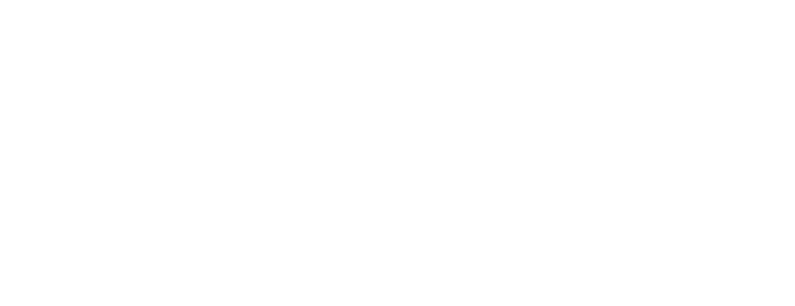
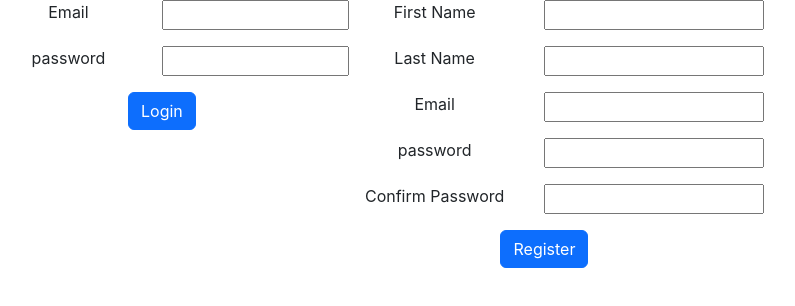
Before and after one commit to GBann1/Star-Trekker, a React (Create React App) app in the folder client/: page /login_or_register in a window 1280 px wide. Before the commit this address had no page. Shown: the top 306 px of the page, without its empty margins (13-808 px from the left). Built offline with nearby package versions, Linux system fonts and the light colour scheme.

Commit message:
modified frontend login components

```diff
--- a/client/src/App.js
+++ b/client/src/App.js
@@ -1,11 +1,13 @@
 import './App.css';
 import {Routes, Route, Link} from 'react-router-dom';
-import LoginForm from './components/LoginForm';
+import LoginPage from './views/LoginPage';
+import LandingPage from './components/LandingPage';
 function App() {
   return (
     <div className="App">
       <Routes>
-        {/* <Route path='/login_or_register' element={<LoginForm/>,<RegisterForm/>}/> */}
+        <Route path='/' element={<LandingPage/>}/>
+        <Route path='/login_or_register' element={<LoginPage/>}/>
       </Routes>
     </div>
   );
--- /dev/null
+++ b/client/src/components/LandingPage.jsx
@@ -0,0 +1,20 @@
+import React from 'react'
+import { useNavigate } from 'react-router-dom'
+
+const LandingPage = () => {
+    const navigate = useNavigate();
+    return (
+        <div>
+            <h1>Star Trekker</h1>
+            <h2>Welcome to Star Trekkers home site!</h2>
+            <p>Here you can explore all of the features of our website and play around with some of the content.</p>
+            <p>We hope you enjoy!</p>
+            <div>
+                <button onClick={()=> navigate('/login_or_register')}>Sign Up or Login!</button>
+            </div>
+
+        </div>
+    )
+}
+
+export default LandingPage
--- a/client/src/components/LoginForm.jsx
+++ b/client/src/components/LoginForm.jsx
@@ -7,11 +7,12 @@ const LoginForm = () => {
     const [lastName, setLastName] = useState("")
     const [email, setEmail] = useState("")
     const [password, setPassword] = useState("")
-
+    const navigate = useNavigate();
     const handleSubmit = (e) => {
         e.preventDefault()
-        axios.post(`http://localhost:8000/api/login`, { firstName, lastName, email, password })
+        axios.get(`http://localhost:8000/api/login`)
             .then(response => {
+                //map through responses and see if we get a valid one
                 const newlyCreatedUser = response.data
                 navigate(`/`)
             })
@@ -21,14 +22,6 @@ const LoginForm = () => {
         <div>
             <form onSubmit={handleSubmit}>
                 <div className="row mb-3">
-                    <label for="first_name" className="col-6">First Name</label>
-                    <input className="col-6" type="text" name="first_name" value={firstName}></input>
-                </div>
-                <div className="row mb-3">
-                    <label for="last_name" className="col-6">Last Name</label>
-                    <input className="col-6" type="text" name="last_name" value={lastName}></input>
-                </div>
-                <div className="row mb-3">
                     <label for="email" className="col-6">Email</label>
                     <input className="col-6" type="email" name="email" value={email}></input>
                 </div>
@@ -36,11 +29,8 @@ const LoginForm = () => {
                     <label for="password" className="col-6">password</label>
                     <input className="col-6" type="password" name="password" value={password}></input>
                 </div>
-                <div className="row mb-3">
-                    <label for="cpass" className="col-6">Confirm Password</label>
-                    <input className="col-6" type="password" name="cpass" value={password}></input>
-                </div>
-                <button className="btn btn-primary">Register</button>
+
+                <button className="btn btn-primary">Login</button>
             </form>
         </div>
     )
--- a/client/src/components/RegisterForm.jsx
+++ b/client/src/components/RegisterForm.jsx
@@ -1,9 +1,46 @@
-import React from 'react'
+import React, { useState } from 'react'
+import axios from "axios"
+import { useNavigate } from 'react-router-dom'
 
 const RegisterForm = () => {
+    const [firstName, setFirstName] = useState("")
+    const [lastName, setLastName] = useState("")
+    const [email, setEmail] = useState("")
+    const [password, setPassword] = useState("")
+    const navigate = useNavigate();
+    const handleSubmit = (e) => {
+        e.preventDefault()
+        axios.post(`http://localhost:8000/api/login`, { firstName, lastName, email, password })
+            .then(response => {
+                const newlyCreatedUser = response.data
+                navigate(`/`)
+            })
+        }
     return (
         <div>
-
+            <form onSubmit={handleSubmit}>
+                <div className="row mb-3">
+                    <label for="first_name" className="col-6">First Name</label>
+                    <input className="col-6" type="text" name="first_name" value={firstName} onChange={e=>setFirstName(e.target.value)}></input>
+                </div>
+                <div className="row mb-3">
+                    <label for="last_name" className="col-6">Last Name</label>
+                    <input className="col-6" type="text" name="last_name" value={lastName} onChange={e=>setLastName(e.target.value)}></input>
+                </div>
+                <div className="row mb-3">
+                    <label for="email" className="col-6">Email</label>
+                    <input className="col-6" type="email" name="email" value={email} onChange={e=>setEmail(e.target.value)}></input>
+                </div>
+                <div className="row mb-3">
+                    <label for="password" className="col-6">password</label>
+                    <input className="col-6" type="password" name="password" value={password} onChange={e=>setPassword(e.target.value)}></input>
+                </div>
+                <div className="row mb-3">
+                    <label for="cpass" className="col-6">Confirm Password</label>
+                    <input className="col-6" type="password" name="cpass" value={password}></input>
+                </div>
+                <button className="btn btn-primary">Register</button>
+            </form>
         </div>
     )
 }
--- a/client/src/views/LoginPage.jsx
+++ b/client/src/views/LoginPage.jsx
@@ -3,7 +3,7 @@ import LoginForm from '../components/LoginForm';
 import RegisterForm from '../components/RegisterForm';
 const LoginPage = () => {
     return (
-        <div>
+        <div style={{display:'flex'}}>
             <LoginForm/>
             <RegisterForm/>
         </div>
```
